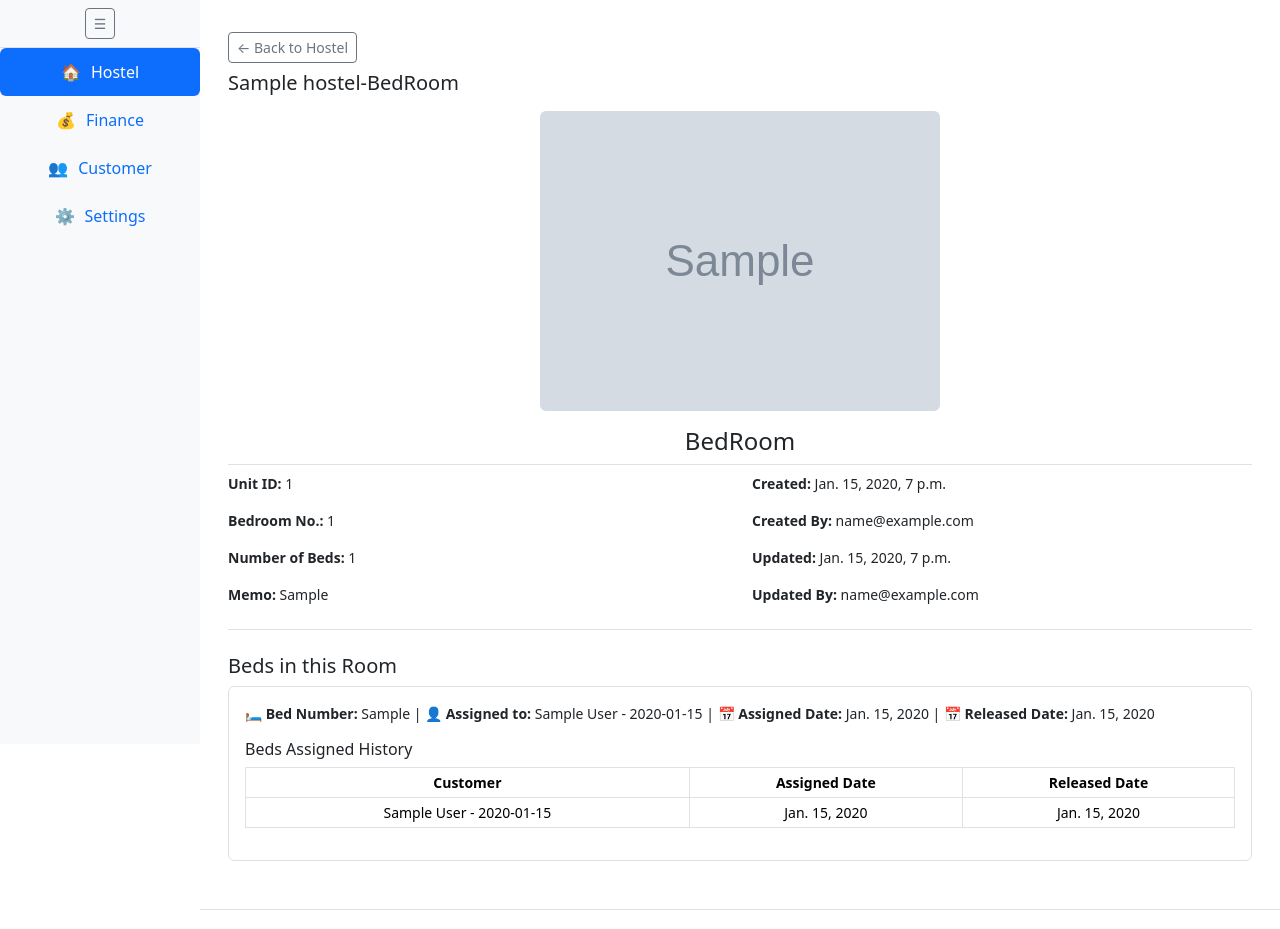
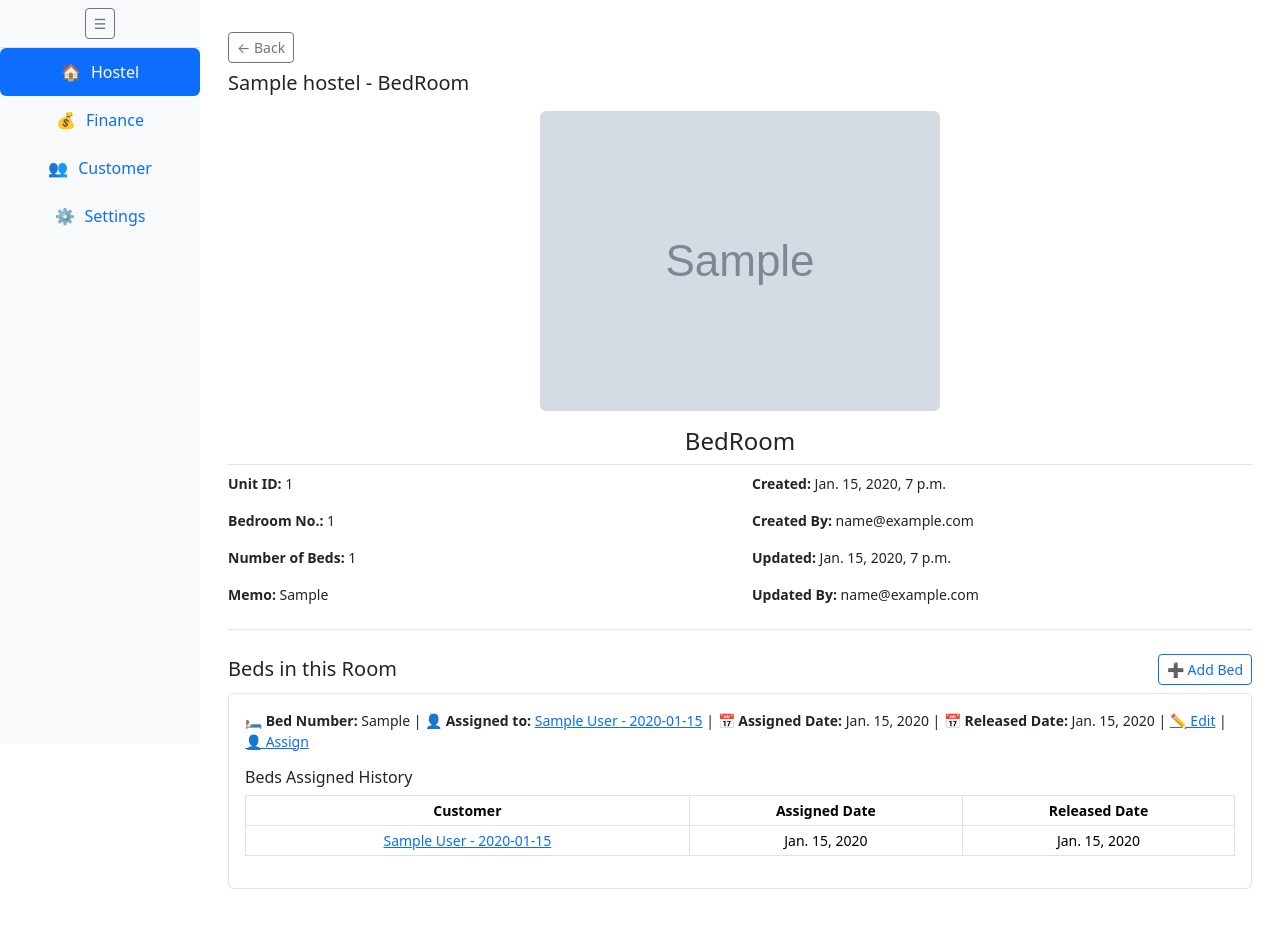
Before and after one commit to jadhikari/docker-fistail-home, a Django app: page /hostel/unit/1/ in a window 1280 px wide. Shown: the part 50-979 px from the top of the page. Run offline with Django 5.2, Linux system fonts and the light colour scheme; tables that the repository leaves empty hold one stand-in row (values such as "Sample post"); grey boxes marked "Sample" are stand-in pictures.

Commit message:
hostel and customer part is finished

```diff
--- a/backend/hostel/models.py
+++ b/backend/hostel/models.py
@@ -129,7 +129,6 @@ class Unit(TimeStampedUserModel):
 
 
 
-
 class Bed(TimeStampedUserModel):
     unit = models.ForeignKey(
         Unit,
@@ -157,6 +156,13 @@ class Bed(TimeStampedUserModel):
     released_date = models.DateField(blank=True, null=True)
 
     def clean(self):
+        # Normalize bed_num to uppercase early
+        if self.bed_num:
+            self.bed_num = self.bed_num.upper()
+
+        if not self.unit_id:
+            return  # Skip validation if unit not selected
+
         if self.unit.unit_type != 'bedroom':
             raise ValidationError({'unit': 'Only bedroom-type units can be assigned beds.'})
 
@@ -164,30 +170,30 @@ class Bed(TimeStampedUserModel):
         if self.unit.num_of_beds is not None and current_bed_count >= self.unit.num_of_beds:
             raise ValidationError({'bed_num': f"This unit can only have {self.unit.num_of_beds} beds."})
 
-        if Bed.objects.filter(unit=self.unit, bed_num=self.bed_num).exclude(pk=self.pk).exists():
+        # Case-insensitive uniqueness check (important)
+        if Bed.objects.filter(unit=self.unit, bed_num__iexact=self.bed_num).exclude(pk=self.pk).exists():
             raise ValidationError({'bed_num': 'This bed number already exists in this unit.'})
 
         if self.customer:
             if not self.assigned_date:
                 raise ValidationError({'assigned_date': 'Assigned date is required when a customer is assigned.'})
-
             if not self.customer.status:
                 raise ValidationError({'customer': 'This customer is inactive and cannot be assigned a bed.'})
 
     def save(self, *args, **kwargs):
+        # Normalize again (for safety)
+        if self.bed_num:
+            self.bed_num = self.bed_num.upper()
+
         if self.pk:
             old = Bed.objects.get(pk=self.pk)
-
             if self.released_date and (old.released_date != self.released_date):
-                # Save to BedAssignmentHistory
                 BedAssignmentHistory.objects.create(
                     bed=self,
                     customer=self.customer,
                     assigned_date=self.assigned_date,
                     released_date=self.released_date
                 )
-
-                # Clear bed fields (bed becomes available again)
                 self.customer = None
                 self.assigned_date = None
                 self.released_date = None
@@ -196,6 +202,12 @@ class Bed(TimeStampedUserModel):
 
     def __str__(self):
         return f"Bed {self.bed_num} in {self.unit.hostel.name} - {self.unit}"
+
+    class Meta:
+        constraints = [
+            models.UniqueConstraint(fields=['unit', 'bed_num'], name='unique_bed_per_unit')
+        ]
+
 
 class BedAssignmentHistory(TimeStampedUserModel):
     bed = models.ForeignKey(Bed, on_delete=models.CASCADE)
--- a/backend/hostel/templates/hostel/unit_detail.html
+++ b/backend/hostel/templates/hostel/unit_detail.html
@@ -4,8 +4,8 @@
 
 {% block content %}
 <div class="container-fluid py-3">
-  <a href="{% url 'hostel:hostel_detail' unit.hostel.pk %}" class="btn btn-sm btn-outline-secondary mb-2">← Back to Hostel</a>
-  <h5 class="mb-3">{{ unit.hostel.name }}-{{ unit.get_unit_type_display }}</h5>
+  <a href="{% url 'hostel:hostel_detail' unit.hostel.pk %}" class="btn btn-sm btn-outline-secondary mb-2">← Back </a>
+  <h5 class="mb-3">{{ unit.hostel.name }} - {{ unit.get_unit_type_display }}</h5>
 
 
   <div class="mb-3 text-center">
@@ -37,15 +37,25 @@
   {% comment %} Table to display the bed details  {% endcomment %}
     {% if unit.unit_type == 'bedroom' %}
         <div class="border-top my-2"></div>
-        <h5 class="mt-4">Beds in this Room</h5>
+        <div class="d-flex justify-content-between align-items-center mt-4 mb-2">
+          <h5 class="mb-0">Beds in this Room</h5>
+          <a href="{% url 'hostel:add_bed' unit.id %}" class="btn btn-sm btn-outline-primary">➕ Add Bed</a>
+        </div>
 
         {% for bed in unit.beds.all %}
             <div class="mb-3 border p-3 rounded small">
             <p>
                 🛏️ <strong>Bed Number:</strong> {{ bed.bed_num }} |
-                👤 <strong>Assigned to:</strong> {{ bed.customer|default:"Not Assigned" }} |
+                👤 <strong>Assigned to:</strong>
+                  {% if bed.customer %}
+                      <a href="{% url 'customer:customer_detail' bed.customer.id %}">{{ bed.customer }}</a>
+                  {% else %}
+                      Not assigned
+                  {% endif %}|
                 📅 <strong>Assigned Date:</strong> {{ bed.assigned_date|default:"None" }} |
-                📅 <strong>Released Date:</strong> {{ bed.released_date|default:"None" }}
+                📅 <strong>Released Date:</strong> {{ bed.released_date|default:"None" }} |
+                <a href="{% url 'hostel:edit_bed' bed.id %}">✏️ Edit</a> |
+                <a href="{% url 'hostel:assign_bed' bed.id %}">👤 Assign</a>
             </p>
 
             {% with bed.bedassignmenthistory_set.all as history %}
@@ -62,7 +72,7 @@
                     <tbody>
                     {% for record in history %}
                         <tr>
-                        <td>{{ record.customer }}</td>
+                        <td><a href="{% url 'customer:customer_detail' record.customer.id %}">{{ record.customer }}</a></td>
                         <td>{{ record.assigned_date }}</td>
                         <td>{{ record.released_date }}</td>
                         </tr>
--- a/backend/hostel/urls.py
+++ b/backend/hostel/urls.py
@@ -11,6 +11,9 @@ urlpatterns = [
     path('hostel/<int:pk>/edit/', views.hostel_update, name='hostel_edit'),
     path('hostel/<int:hostel_id>/units/add/', views.unit_create, name='unit_create'),
     path('unit/<int:pk>/edit/', views.unit_edit, name='unit_edit'),
+    path('unit/<int:unit_id>/bed/add/', views.add_bed, name='add_bed'),
+    path('bed/<int:bed_id>/edit/', views.edit_bed, name='edit_bed'),
+    path('bed/<int:bed_id>/assign/', views.assign_bed, name='assign_bed'),
 
 
 ]
--- a/backend/hostel/views.py
+++ b/backend/hostel/views.py
@@ -1,11 +1,16 @@
 from django.shortcuts import get_object_or_404, render,redirect
-from .models import Hostel, Unit
-from .forms import HostelForm, UnitForm
+from .models import Hostel, Unit, Bed
+from .forms import HostelForm, UnitForm, BedForm, BedAssignmentForm
 from django.contrib import messages
 
 def dashboard(request):
-    hostels = Hostel.objects.all()
-    return render(request, 'hostel/dashboard.html', {'hostels': hostels})
+    query = request.GET.get('q', '')
+    if query:
+        hostels = Hostel.objects.filter(name__icontains=query)
+    else:
+        hostels = Hostel.objects.all()
+    return render(request, 'hostel/dashboard.html', {'hostels': hostels, 'query': query})
+
 
 def hostel_detail(request, pk):
     hostel = get_object_or_404(Hostel, pk=pk)
@@ -77,3 +82,64 @@ def unit_edit(request, pk):
     else:
         form = UnitForm(instance=unit, hostel=hostel)
     return render(request, 'hostel/unit_form.html', {'form': form, 'unit': unit, 'hostel': hostel})
+
+
+
+
+def add_bed(request, unit_id):
+    unit = get_object_or_404(Unit, id=unit_id)
+    if request.method == 'POST':
+        form = BedForm(request.POST)
+        if form.is_valid():
+            bed = form.save(commit=False)
+            bed.unit = unit
+            bed.save()
+
+            # Update unit created_by and updated_by
+            unit.created_by = request.user
+            unit.updated_by = request.user
+            unit.save()
+
+            return redirect('hostel:unit_detail', unit.id)
+        else:
+            form.instance.unit = unit
+    else:
+        form = BedForm()
+
+    return render(request, 'hostel/bed_form.html', {'form': form, 'title': 'Add Bed'})
+
+
+def edit_bed(request, bed_id):
+    bed = get_object_or_404(Bed, id=bed_id)
+    if request.method == 'POST':
+        form = BedForm(request.POST, instance=bed)
+        if form.is_valid():
+            form.save()
+
+            # Update unit updated_by
+            bed.unit.updated_by = request.user
+            bed.unit.save()
+
+            return redirect('hostel:unit_detail', bed.unit.id)
+    else:
+        form = BedForm(instance=bed)
+
+    return render(request, 'hostel/bed_form.html', {'form': form, 'title': 'Edit Bed'})
+
+
+def assign_bed(request, bed_id):
+    bed = get_object_or_404(Bed, id=bed_id)
+    if request.method == 'POST':
+        form = BedAssignmentForm(request.POST, instance=bed)
+        if form.is_valid():
+            form.save()
+
+            # Update unit updated_by
+            bed.unit.updated_by = request.user
+            bed.unit.save()
+
+            return redirect('hostel:unit_detail', bed.unit.id)
+    else:
+        form = BedAssignmentForm(instance=bed)
+
+    return render(request, 'hostel/assign_bed.html', {'form': form, 'title': 'Assign/Edit Bed'})
```
Also changed, not shown: backend/hostel/forms.py (+11 -1 lines), backend/hostel/templates/hostel/assign_bed.html (added, +19 -0 lines), backend/hostel/templates/hostel/bed_form.html (added, +19 -0 lines), backend/hostel/templates/hostel/dashboard.html (+9 -2 lines).
